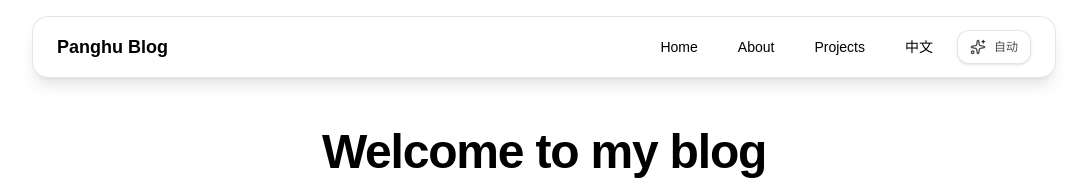
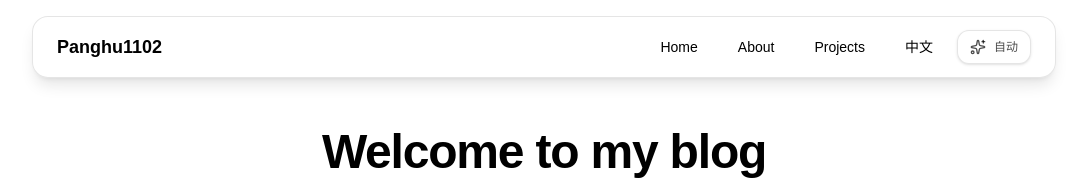
Before and after one commit to Panghu1102/next-blog, a Next.js app: page /en in a window 1280 px wide. Shown: the top 180 px of the page, without its empty margins (96-1183 px from the left). Built offline with nearby package versions, Linux system fonts and the light colour scheme.

Commit message:
Rename blog branding to Panghu1102

```diff
--- a/src/components/NavBar.tsx
+++ b/src/components/NavBar.tsx
@@ -16,7 +16,7 @@ export function NavBar() {
 
   return (
     <nav className="flex items-center justify-between rounded-2xl border border-black/10 bg-white/20 px-6 py-3 shadow-lg backdrop-blur-xl dark:border-white/10 dark:bg-black/20">
-      <Link href="/" className="text-lg font-semibold">Panghu Blog</Link>
+      <Link href="/" className="text-lg font-semibold">Panghu1102</Link>
       <div className="flex items-center gap-2">
         {items.map((item) => (
           <Link key={item.href} href={item.href} className="rounded-xl px-4 py-2 text-sm transition-all hover:bg-black/5 dark:hover:bg-white/10">
```
